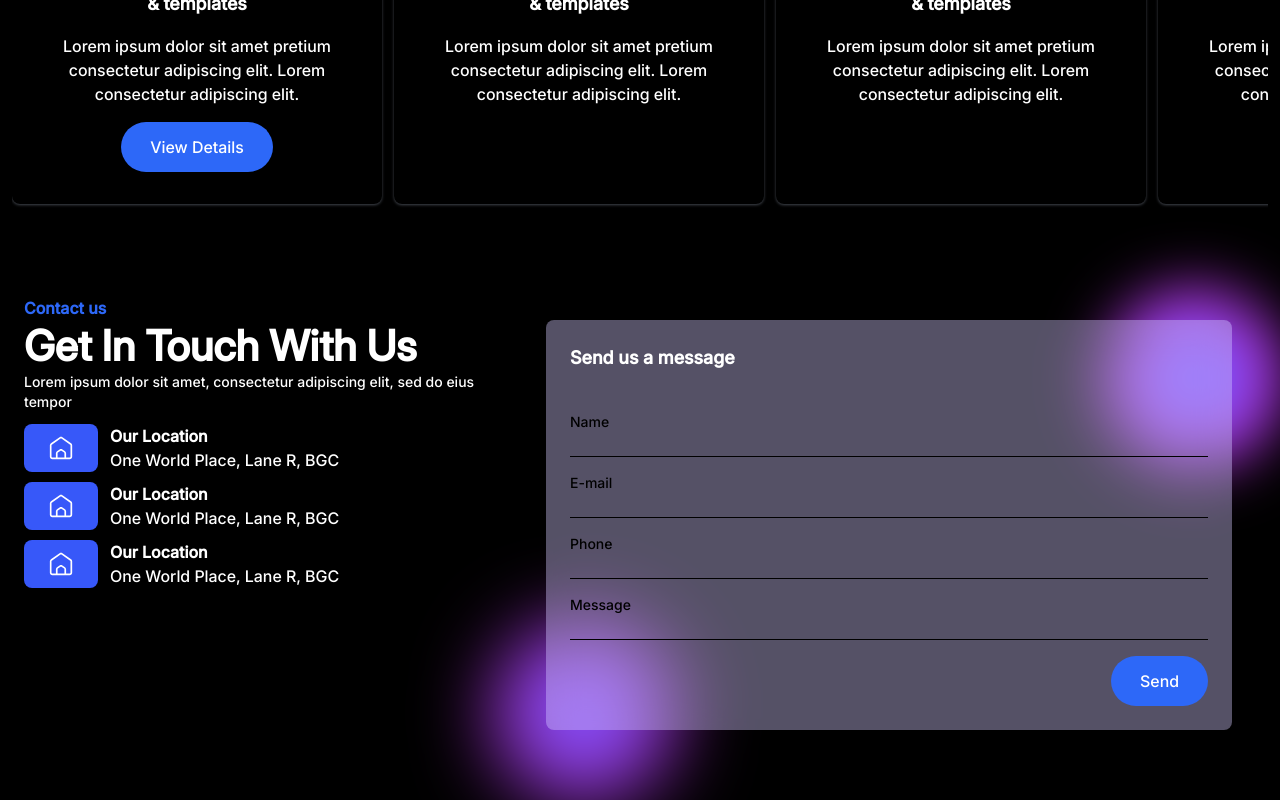
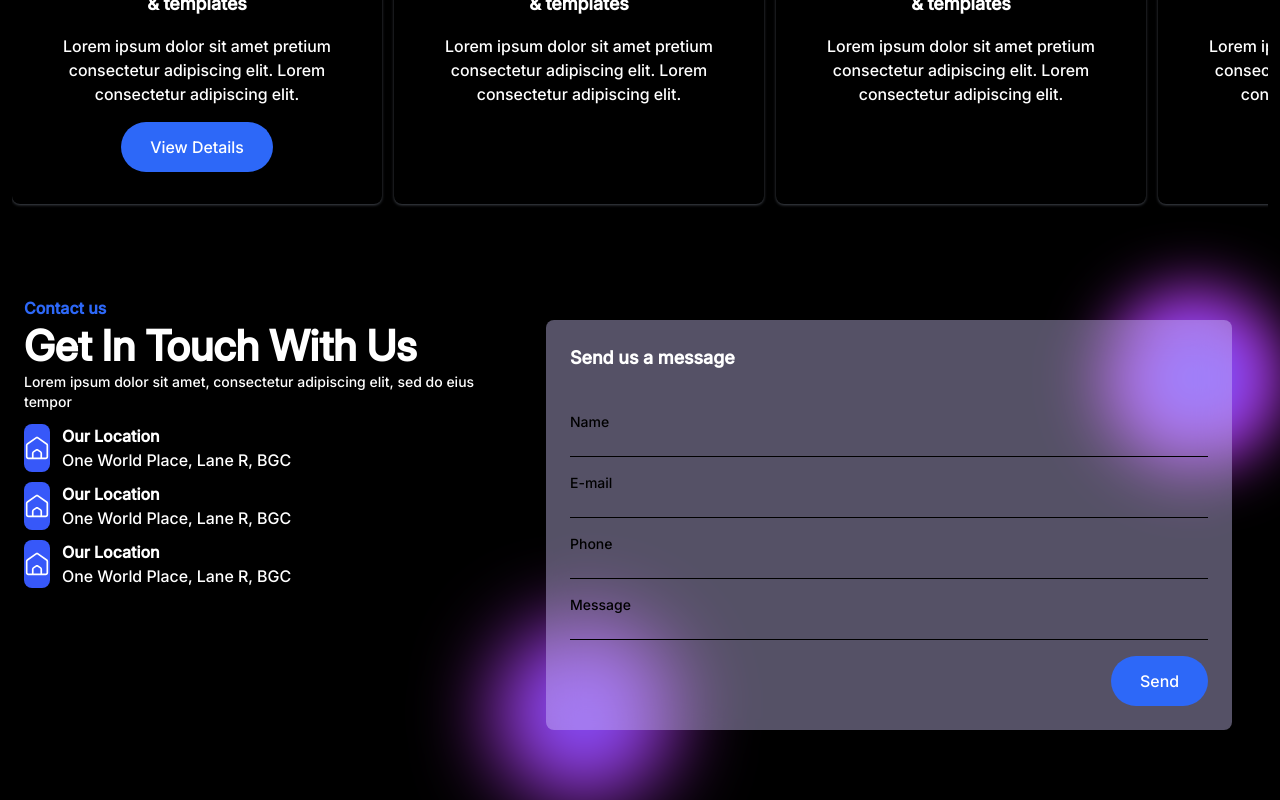
Before and after one commit to alysgbn/aliyahsagaban-aique-web-challenge, a Next.js app: page / in a window 1280 px wide. Shown: the part 686-1486 px from the top of the page. Built offline with nearby package versions, Linux system fonts and the light colour scheme.

Commit message:
Added lazy loading

```diff
--- a/src/app/layout.tsx
+++ b/src/app/layout.tsx
@@ -26,6 +26,7 @@ export default function RootLayout({
 }>) {
   return (
     <html lang="en">
+      {/* Add browser icon  */}
       <head>
         <link rel="icon" type="image/svg+xml" href="/avatar-like.png" />
       </head>
--- a/src/components/CardGrid.tsx
+++ b/src/components/CardGrid.tsx
@@ -58,11 +58,11 @@ const CardGrid: React.FC = () => {
         onMouseMove={handleMouseMove}
       >
         {cardImages.map((cardImage, index) => (
-            // Card Container
+          // Card Container
           <div key={index} className="w-[370px] flex-shrink-0 overflow-hidden rounded-lg shadow-[0px_1px_3px_0px_rgba(166,175,195,0.4)] transition-transform duration-300 ease-out">
             {/* Card Image */}
             <div className="pointer-events-none relative h-[230px] w-[370px]">
-              <Image src={cardImage} alt={`card-${index}`} fill className="object-cover" />
+              <Image src={cardImage} alt={`card-${index}`} fill className="object-cover" loading="lazy"/>
             </div>
             {/* Card Content */}
             <div className="flex flex-col items-center gap-4 p-[32px] text-center">
--- a/src/components/ContactUs.tsx
+++ b/src/components/ContactUs.tsx
@@ -20,7 +20,7 @@ const ContactUs = () => {
             .fill(true)
             .map((_, i) => (
               <div key={i} className="flex gap-3">
-                <ButtonGroup icon={<Image src={HouseSvg} alt="House Icon" />} />
+                <ButtonGroup icon={<Image src={HouseSvg} alt="House Icon" loading="lazy"/>} />
                 <div>
                   <p className="text-base font-bold">Our Location</p>
                   <p>One World Place, Lane R, BGC</p>
--- a/src/components/HeroSection.tsx
+++ b/src/components/HeroSection.tsx
@@ -19,7 +19,7 @@ const HeroSection = () => {
       </p>
       {/* Check Solutions Button  */}
       <div className="pt-3">
-        <ButtonGroup label="Check our solutions" icon={<Image src={SolutionsSvg} alt="Solutions Icon" />} />
+        <ButtonGroup label="Check our solutions" icon={<Image src={SolutionsSvg} alt="Solutions Icon" loading="lazy"/>} />
       </div>
     </div>
   );
--- a/src/components/Navbar.tsx
+++ b/src/components/Navbar.tsx
@@ -8,7 +8,7 @@ const Navbar = () => {
     <div className="flex items-center justify-between py-3 sm:px-4 md:px-6 lg:px-8">
       {/* Logo  */}
       <div className="relative h-[32px] w-[32px]">
-        <Image src={aiqueLogo} alt="aique-logo" fill className="object-contain" />
+        <Image src={aiqueLogo} alt="aique-logo" fill className="object-contain" loading="lazy"/>
       </div>
 
       {/* Navigation links  */}
--- a/src/components/ui/ButtonGroup.tsx
+++ b/src/components/ui/ButtonGroup.tsx
@@ -13,7 +13,8 @@ const ButtonGroup = ({ label, icon, onClick, variant }: ButtonGroupProps) => {
       className={`flex flex-row items-center justify-center gap-2 rounded-lg px-[24px] py-[8px] outline-none transition-all duration-200 ease-in-out ${
         // Design for white and default variant
         variant === 'white' ? 'border border-[#DFE4EA] bg-white' : 'w-max border border-transparent bg-primary-blueDark text-white hover:bg-opacity-90'
-      } `}
+        // For buttongroup icon only
+    } ${!label &&  'w-[50px] !px-0 !py-0'} `}
     >
       {icon && <span>{icon}</span>}
       {label}
```
